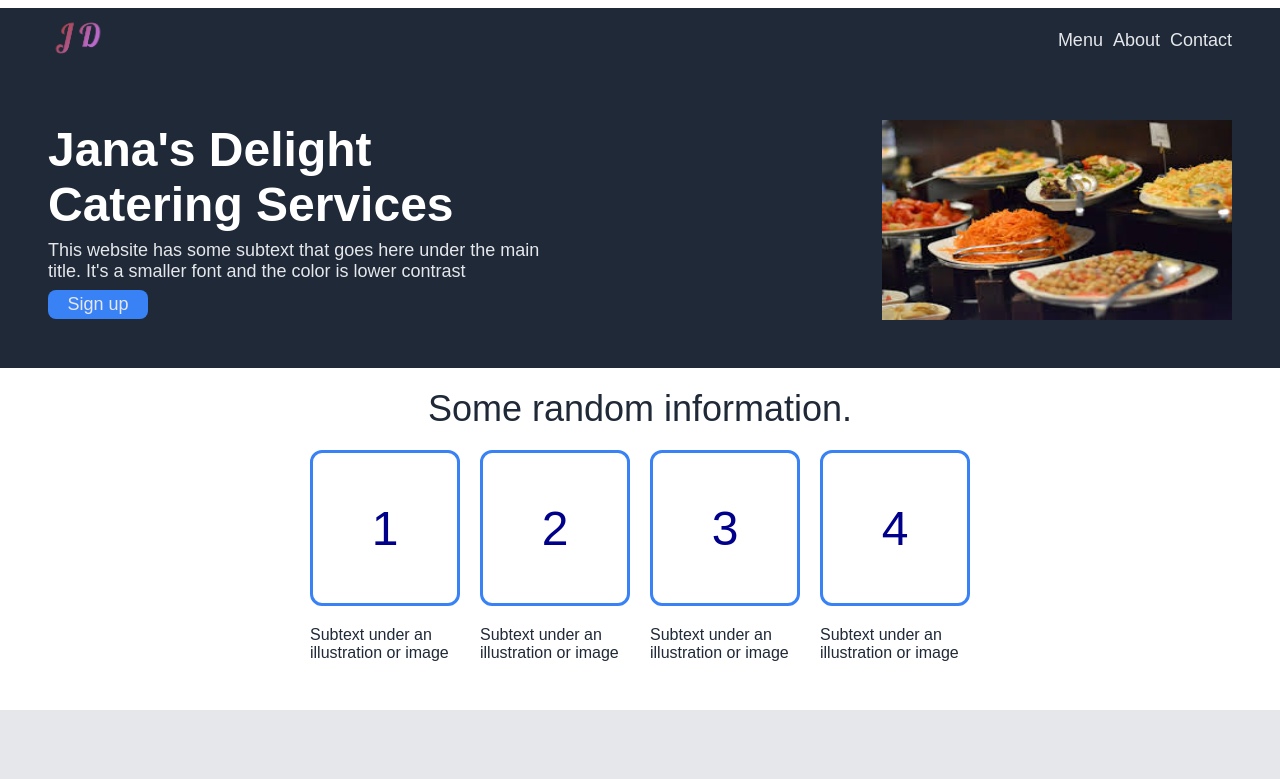
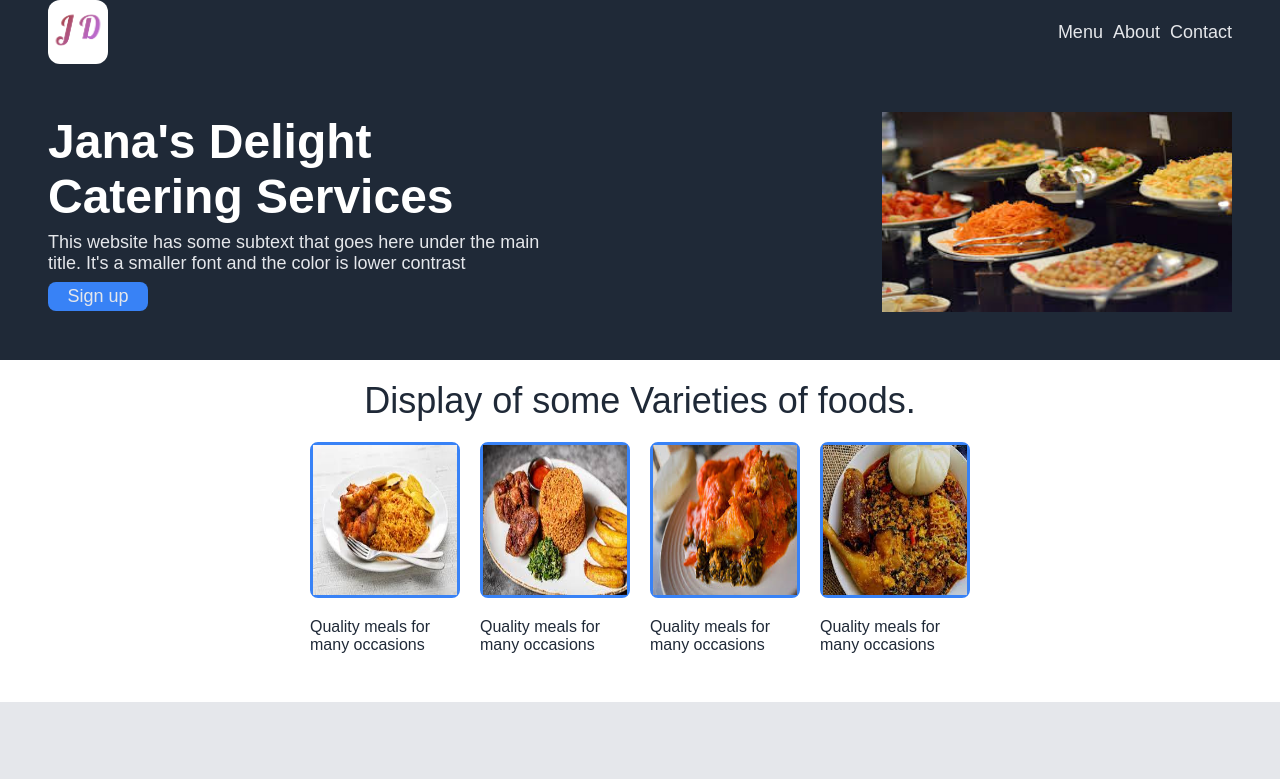
Before and after one commit to wajau12/landing-page, a plain HTML site: page index.html in a window 1280 px wide. Shown: the top 779 px of the page. Drawn offline with Linux system fonts and the light colour scheme.

Commit message:
updated and added images

```diff
--- a/index.html
+++ b/index.html
@@ -11,7 +11,7 @@
     <div class="header">
         <div class="top-header">
         <div class="logo">
-            <img src="logo.png" alt="Logo">
+            <img src="img/logo.png" alt="Logo">
         </div>
         <ul class="links">
             <li><a href="menu">Menu</a></li>
@@ -26,29 +26,37 @@
         <button class="signup">Sign up</button>
         </div>
         <div class="image-holder">
-            <img src="dishes.jpeg" alt="African dishes">
+            <img src="img/dishes.jpeg" alt="African dishes">
         </div>
       </div>
     </div>
 
     <div class="container1">
-        <div class="info">Some random information.</div>
+        <div class="info">Display of some Varieties of foods.</div>
         <div class="items">
             <div class="sub">
-                <div class="info-box">1</div>
-                <div class="sub-text">Subtext under an illustration or image</div>
+                <div class="info-box">
+                    <img src="img/rice.jpeg" alt="Jellof Rice">
+                </div>
+                <div class="sub-text">Quality meals for many occasions</div>
             </div>
             <div class="sub">
-                <div class="info-box">2</div>
-                <div class="sub-text">Subtext under an illustration or image</div>
+                <div class="info-box">
+                    <img src="img/plantain.jpeg" alt="Rice and Plantain">
+                </div>
+                <div class="sub-text">Quality meals for many occasions</div>
             </div>
             <div class="sub">
-                <div class="info-box">3</div>
-                <div class="sub-text">Subtext under an illustration or image</div>
+                <div class="info-box">
+                    <img src="img/chiks.jpeg" alt="Rice with Chicken">
+                </div>
+                <div class="sub-text">Quality meals for many occasions</div>
             </div>
             <div class="sub">
-                <div class="info-box">4</div>
-                <div class="sub-text">Subtext under an illustration or image</div>
+                <div class="info-box">
+                    <img src="img/swallow.jpeg" alt="Swallow food">
+                </div>
+                <div class="sub-text">Quality meals for many occasions </div>
             </div>
         </div>
     </div>
--- a/style.css
+++ b/style.css
@@ -6,8 +6,7 @@ body {
     justify-content: space-between;
     height: 100vh;
     font-family: Arial, sans-serif;
-    margin-left: 0px;
-    margin-right: 0px;
+    margin: 0px;
 }
 
 /* Header section */
@@ -32,6 +31,8 @@ body {
 
     width: 60px;
     height: auto;
+    background-color: white;
+    border-radius: 12px;
 }
 img {
     height: 100%;
@@ -123,12 +124,11 @@ a {
     justify-content: center;
     height: 150px;
     border: solid #3882f6;
-    border-radius: 12px;
+    border-radius: 8px;
     margin-bottom: 20px;
-    font-size: 48px;
-    color: darkblue;
 
  }
+
 
  /* Quote section */
 
```
Also changed, not shown: img/chiks.jpeg (added), img/dishes.jpeg (renamed from dishes.jpeg), img/logo.png (renamed from logo.png), img/plantain.jpeg (added), img/rice.jpeg (added), img/swallow.jpeg (added).
